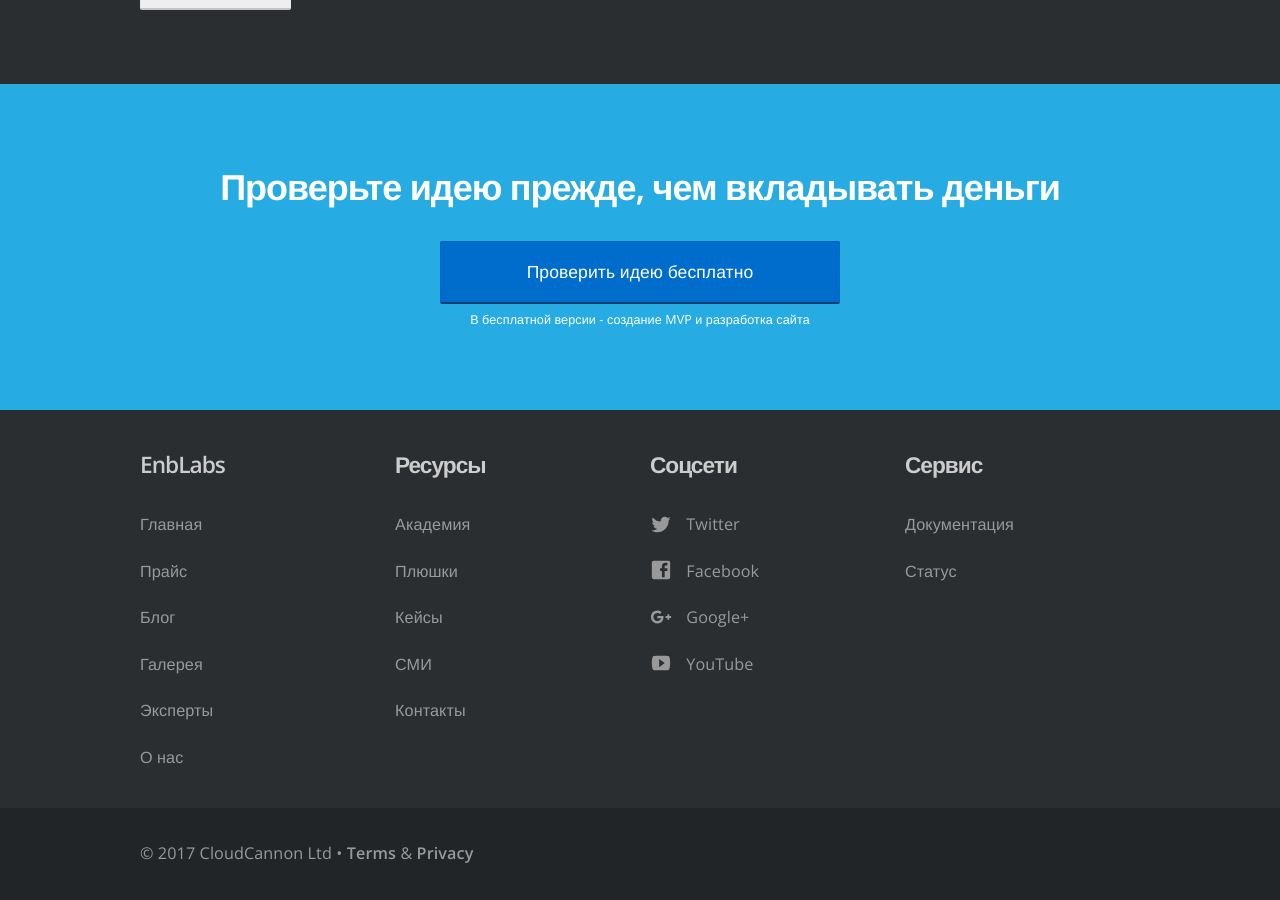
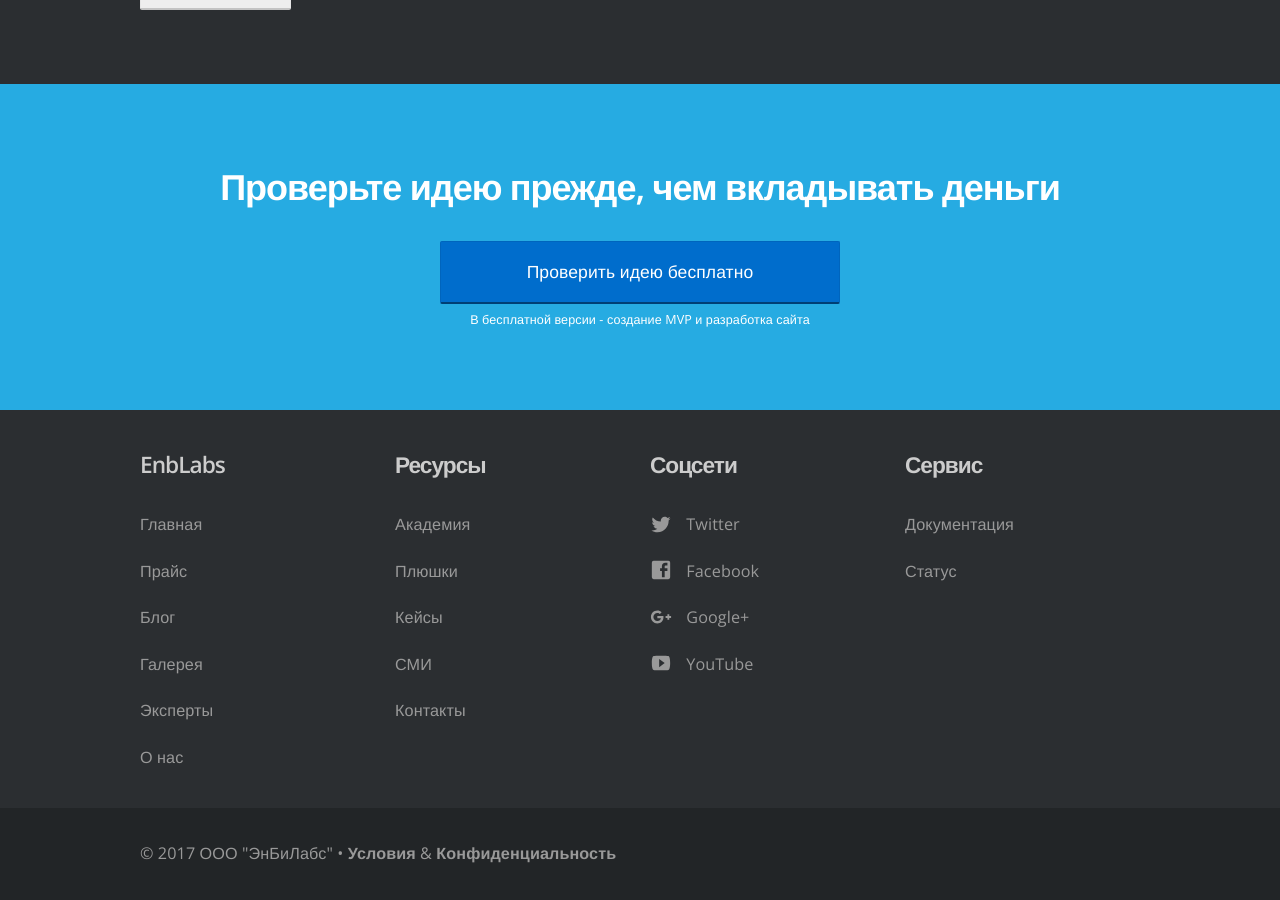
Before and after one commit to RakhimyanTim/enblabs.github.io, a Jekyll site: the page built from pages/index.html, in a window 1280 px wide and 900 px high, scrolled down 2907 px. Built offline with Jekyll 4.4.1, drawn with Linux system fonts in a browser that asks for light colours; nearby versions of some CDN libraries.

Commit message:
Update default.html

```diff
--- a/_layouts/default.html
+++ b/_layouts/default.html
@@ -31,13 +31,11 @@
 					</ul>
 
 					<ul class="user">
-						<li><a target="_blank" href="https://docs.cloudcannon.com/">Docs</a></li>
-						<li><a href="https://app.cloudcannon.com/">Log in</a></li>
 						<li><a href="callto:+7(996)400-25-90" class="sign-up">+7 (996) 400-25-90</a></li>
 					</ul>
 				</div>
 
-				<a id="menu-toggle" href="#"><img src="/img/menu.svg" width="30" height="30" alt="Menu"></a>
+				<a id="menu-toggle" href="#"><img src="/img/menu.svg" width="30" height="30" alt="Меню"></a>
 			</div>
 		</nav>
 
@@ -58,7 +56,7 @@
 						<div class="share-options">
 							{% assign url = page.url | prepend: site.url | cgi_escape %}
 							<a class="share-btn facebook" href="https://www.facebook.com/sharer/sharer.php?u={{ url }}" target="_blank">{% include social-icon.html icon="Facebook" %} Share</a>
-							<a class="share-btn twitter" href="https://twitter.com/intent/tweet?url={{ url }}&amp;text={{ page.share_text | cgi_escape }}&amp;via=CloudCannon" target="_blank">{% include social-icon.html icon="Twitter" %} Tweet</a>
+							<a class="share-btn twitter" href="https://twitter.com/intent/tweet?url={{ url }}&amp;text={{ page.share_text | cgi_escape }}&amp;via=enblabs" target="_blank">{% include social-icon.html icon="Twitter" %} Tweet</a>
 							<a class="share-btn google-plus" href="https://plus.google.com/share?url={{ url }}" target="_blank">{% include social-icon.html icon="Google Plus" %} Share</a>
 						</div>
 					{% endif %}
@@ -88,9 +86,9 @@
 
 			<div class="legal-line">
 				<p class="container">
-					&copy; {{ site.time | date: '%Y' }} CloudCannon Ltd &bull;
-					<a href="https://app.cloudcannon.com/terms">Terms</a> &amp;
-					<a href="https://app.cloudcannon.com/privacy_policy">Privacy</a>
+					&copy; {{ site.time | date: '%Y' }} ООО "ЭнБиЛабс" &bull;
+					<a href="#">Условия</a> &amp;
+					<a href="#">Конфиденциальность</a>
 				</p>
 			</div>
 		</footer>
```
